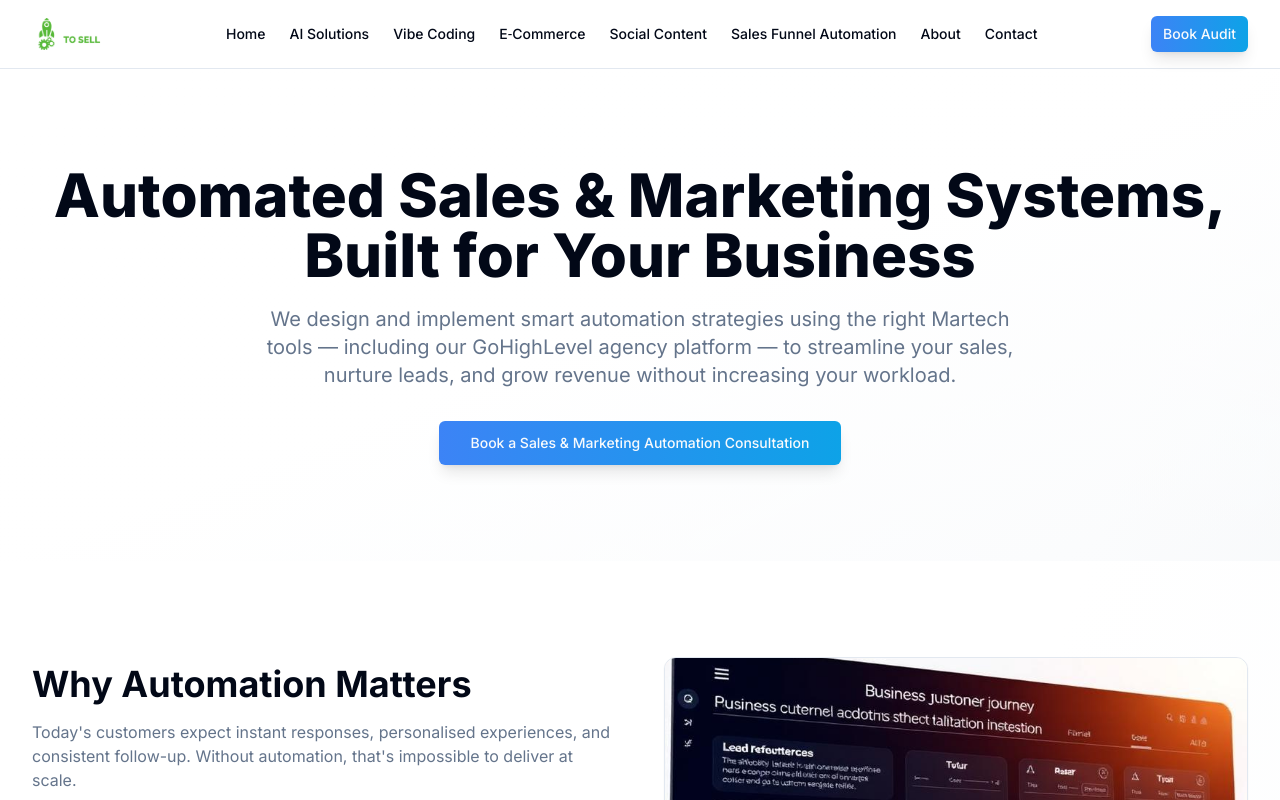
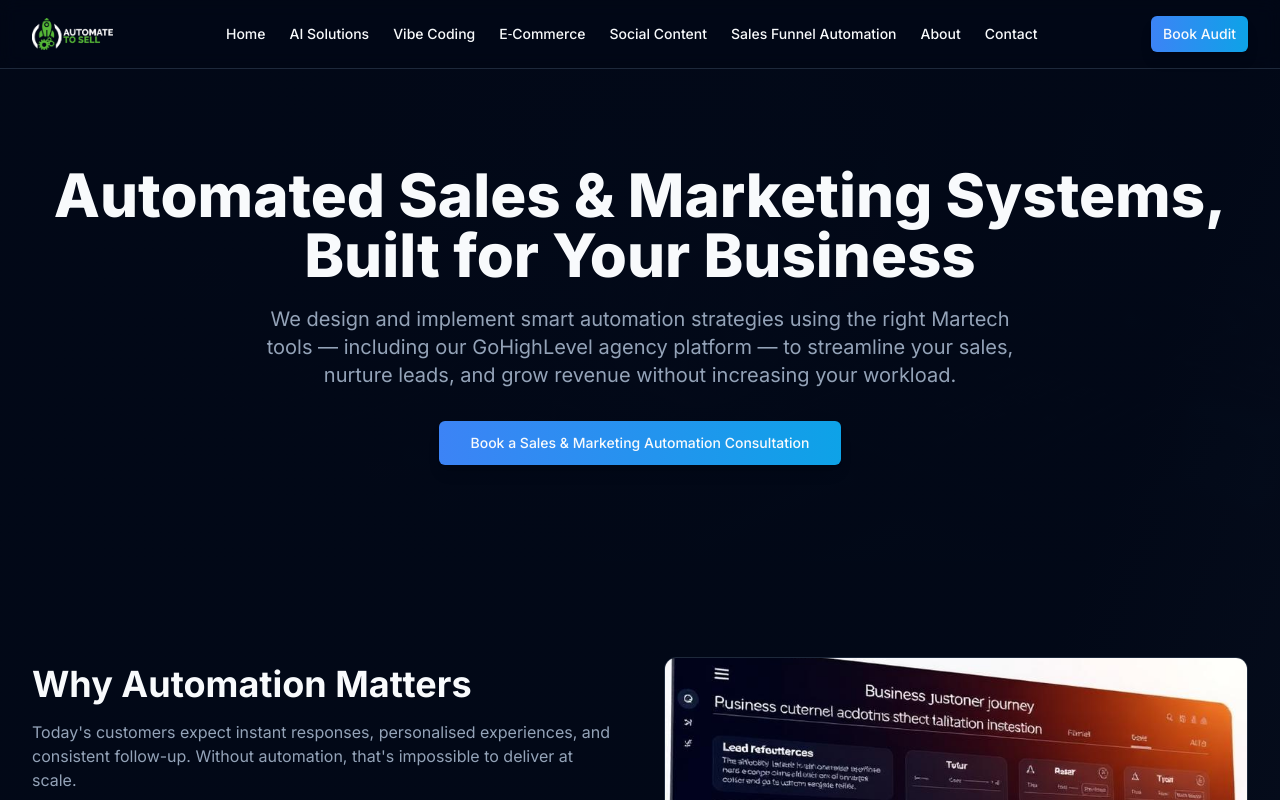
Before and after one commit to ATSUK-23/ats-website, a React (Vite) app: page /sales-funnel-automation in a window 1280 px wide. Shown: the top 800 px of the page. Built offline with nearby package versions, Linux system fonts and the light colour scheme.

Commit message:
Apply dark mode to website
Apply dark mode styling to all pages on the website.

```diff
--- a/src/main.tsx
+++ b/src/main.tsx
@@ -3,3 +3,6 @@ import App from './App.tsx'
 import './index.css'
 
 createRoot(document.getElementById("root")!).render(<App />);
+
+// Apply dark mode globally
+document.documentElement.classList.add('dark');
--- a/src/pages/SalesFunnelAutomation.tsx
+++ b/src/pages/SalesFunnelAutomation.tsx
@@ -29,7 +29,6 @@ const SalesFunnelAutomation = () => {
           ctaText="Book a Sales & Marketing Automation Consultation"
           ctaLink="https://www.automatetosell.com/ats-application"
           backgroundImage={salesHeroImage}
-          className="bg-gradient-to-br from-background via-background/95 to-muted/30"
         />
 
         <SplitSection
```
